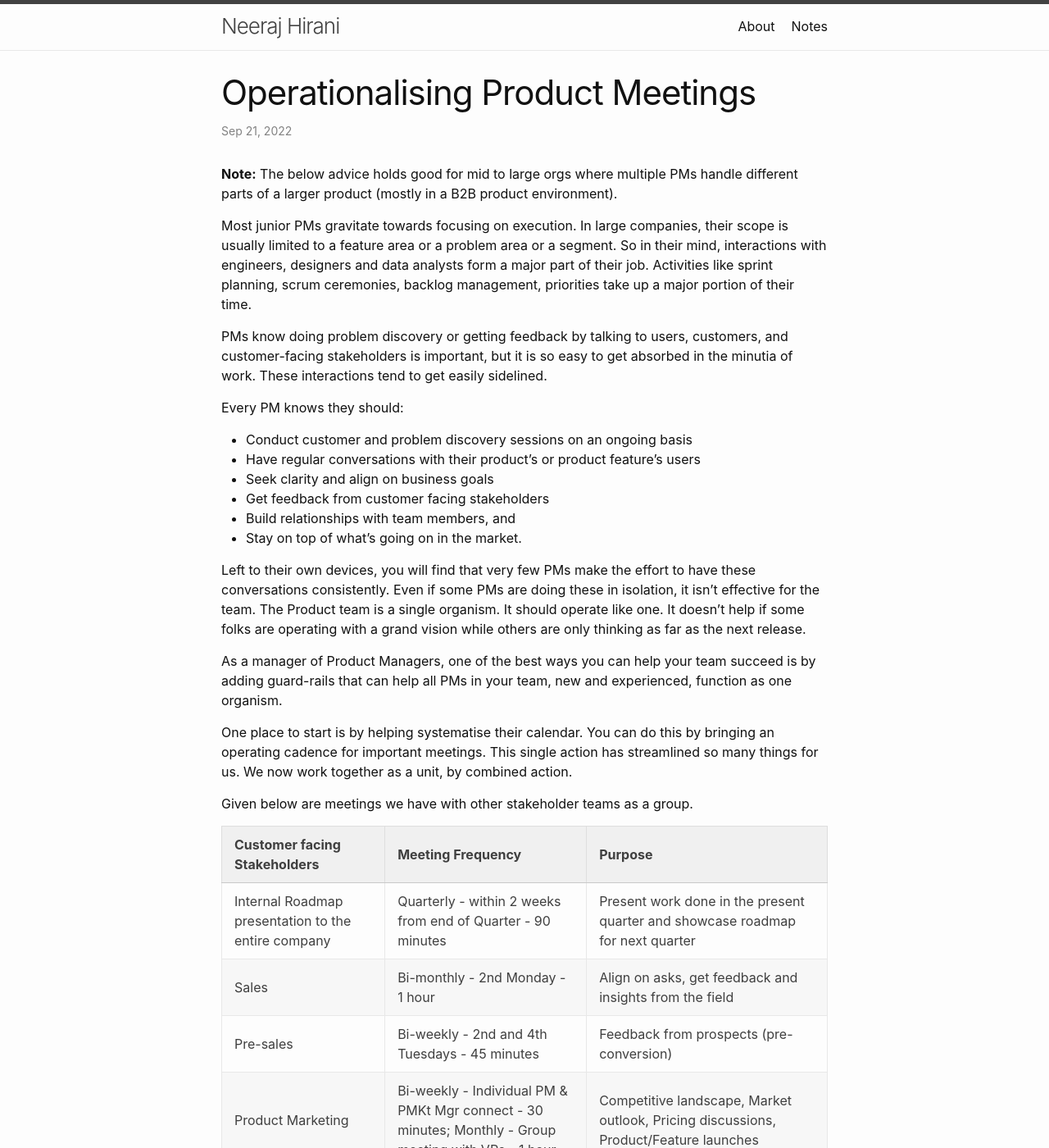
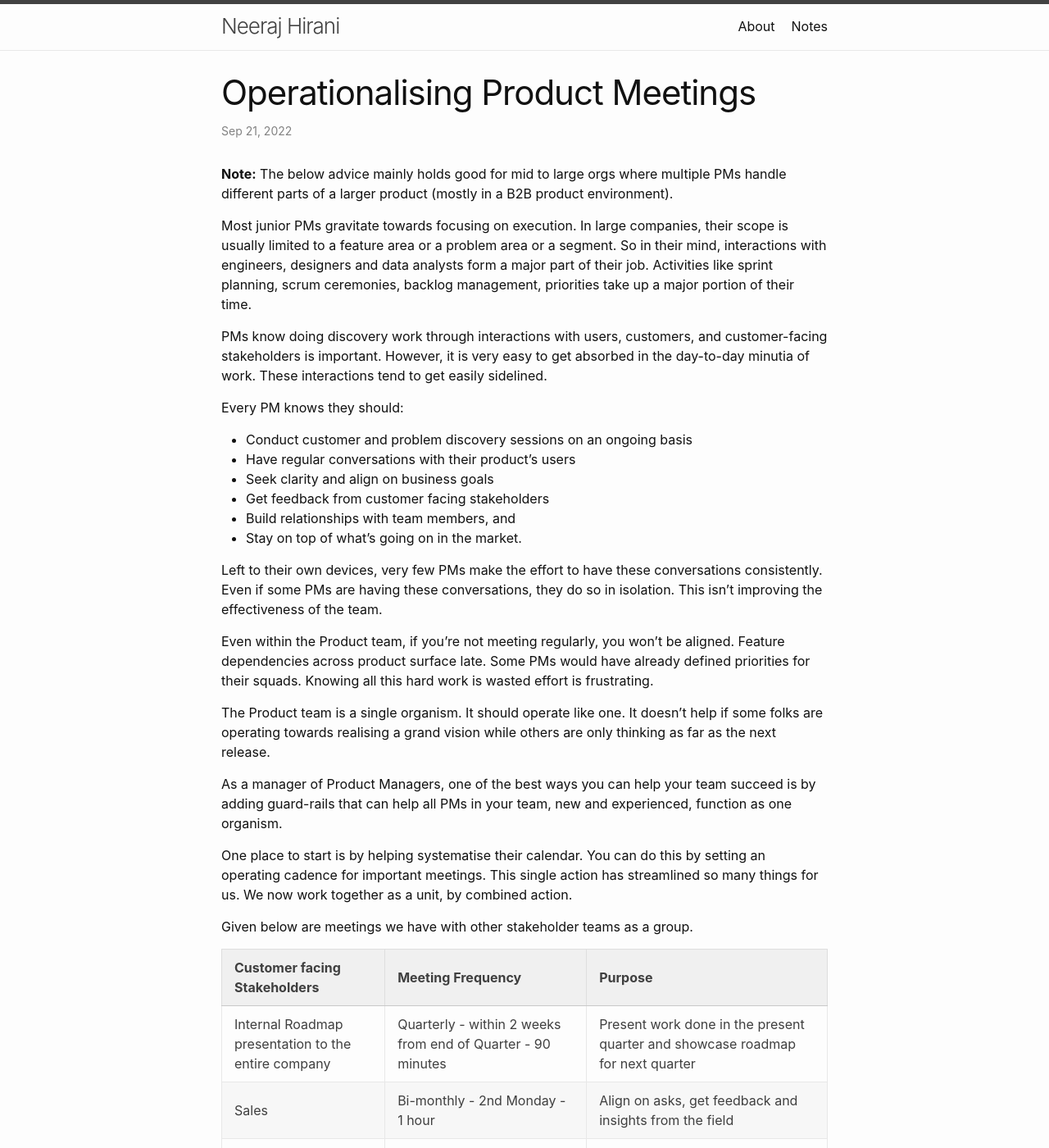
Before and after one commit to neerajhirani/neerajhirani.github.io, a Jekyll site: the page built from _posts/2022-09-21-operationalising-meetings.markdown, in a window 1280 px wide and 1400 px high. Shown: the whole window at 82% size. Built offline with Jekyll 4.4.1, drawn with Linux system fonts in a browser that asks for light colours; some of the changed text lies outside the part shown.

Commit message:
Update 2022-09-21-operationalising-meetings.markdown

```diff
--- a/_posts/2022-09-21-operationalising-meetings.markdown
+++ b/_posts/2022-09-21-operationalising-meetings.markdown
@@ -4,26 +4,29 @@ title: "Operationalising Product Meetings"
 date: 2022-09-21 19:20:32 +0530
 ---
 
-**Note:** The below advice holds good for mid to large orgs where multiple PMs handle different parts of a larger product (mostly in a B2B product environment).
+**Note:** The below advice mainly holds good for mid to large orgs where multiple PMs handle different parts of a larger product (mostly in a B2B product environment).
 
 Most junior PMs gravitate towards focusing on execution. In large companies, their scope is usually limited to a feature area or a problem area or a segment. So in their mind, interactions with engineers, designers and data analysts form a major part of their job. Activities like sprint planning, scrum ceremonies, backlog management, priorities take up a major portion of their time.
 
-PMs know doing problem discovery or getting feedback by talking to users, customers, and customer-facing stakeholders is important, but it is so easy to get absorbed in the minutia of work. These interactions tend to get easily sidelined.
+PMs know doing discovery work through interactions with users, customers, and customer-facing stakeholders is important. However, it is very easy to get absorbed in the day-to-day minutia of work. These interactions tend to get easily sidelined.
 
 Every PM knows they should:
-
 - Conduct customer and problem discovery sessions on an ongoing basis
-- Have regular conversations with their product's or product feature's users
+- Have regular conversations with their product's users
 - Seek clarity and align on business goals
 - Get feedback from customer facing stakeholders
 - Build relationships with team members, and
 - Stay on top of what's going on in the market.
 
-Left to their own devices, you will find that very few PMs make the effort to have these conversations consistently. Even if some PMs are doing these in isolation, it isn't effective for the team. The Product team is a single organism. It should operate like one. It doesn't help if some folks are operating with a grand vision while others are only thinking as far as the next release.
+Left to their own devices, very few PMs make the effort to have these conversations consistently. Even if some PMs are having these conversations, they do so in isolation. This isn't improving the effectiveness of the team.
+
+Even within the Product team, if you’re not meeting regularly, you won’t be aligned. Feature dependencies across product surface late. Some PMs would have already defined priorities for their squads. Knowing all this hard work is wasted effort is frustrating.
+
+The Product team is a single organism. It should operate like one. It doesn't help if some folks are operating towards realising a grand vision while others are only thinking as far as the next release.
 
 As a manager of Product Managers, one of the best ways you can help your team succeed is by adding guard-rails that can help all PMs in your team, new and experienced, function as one organism.
 
-One place to start is by helping systematise their calendar. You can do this by bringing an operating cadence for important meetings. This single action has streamlined so many things for us. We now work together as a unit, by combined action.
+One place to start is by helping systematise their calendar. You can do this by setting an operating cadence for important meetings. This single action has streamlined so many things for us. We now work together as a unit, by combined action.
 
 Given below are meetings we have with other stakeholder teams as a group.
 
@@ -47,7 +50,7 @@ All of these meetings are already on the calendar of all PMs in my team. It has
 - **Building leverage:** Being around experienced SMEs (sales, marketing, support) helps build leverage. In each call, the PMs are looking at things from an SME's lens. They learn new things as a group and can then piece all the knowledge together. It gives them a far broader perspective than any SME and can easily counter any push back from any SME, say sales, by noting dev/design/stakeholder/customer needs. This builds up their credibility.
 - **Being strategic:** We choose themes beforehand and come into meetings prepared. This leads to better brainstorming and collaboration. For the SMEs, they do not have to have individual conversations with product folks. Since each forum has focus, we get collective and contextual inputs from all members of those teams.
 - **Unblocking teams:** Especially when it's about exerting influence on somebody who is not a teammate. Every time the blocker lies outside the PM's direct influence, or they need something to be done, discussing them on these group meetings help.
-- **Better collaboration:** Within product, we can now sense where dependencies arise faster and know which follow-up meetings need to happen between PMs / Engineers / Design and Data outside of these calls. Externally, our updates on new releases, feature education or communication about delays go out to all stakeholders with a unified voice.
+- **Better cross-functional collaboration:** Within product, we can now sense where dependencies arise faster and know which follow-up meetings need to happen between PMs / Engineers / Design and Data outside of these calls. When a squad is blocked, we can reprioritise roadmap items quicker and shuffle engineering capacity to meet important goals. Even externally, our updates on new releases, feature education or communication about delays go out to all stakeholders with a unified voice.
 
 Below are examples of meetings that I advocate each PMs have individually or with their squads.
 
```
Also changed, not shown: other parts of _posts/2022-09-21-operationalising-meetings.markdown (+1 -1 lines).
